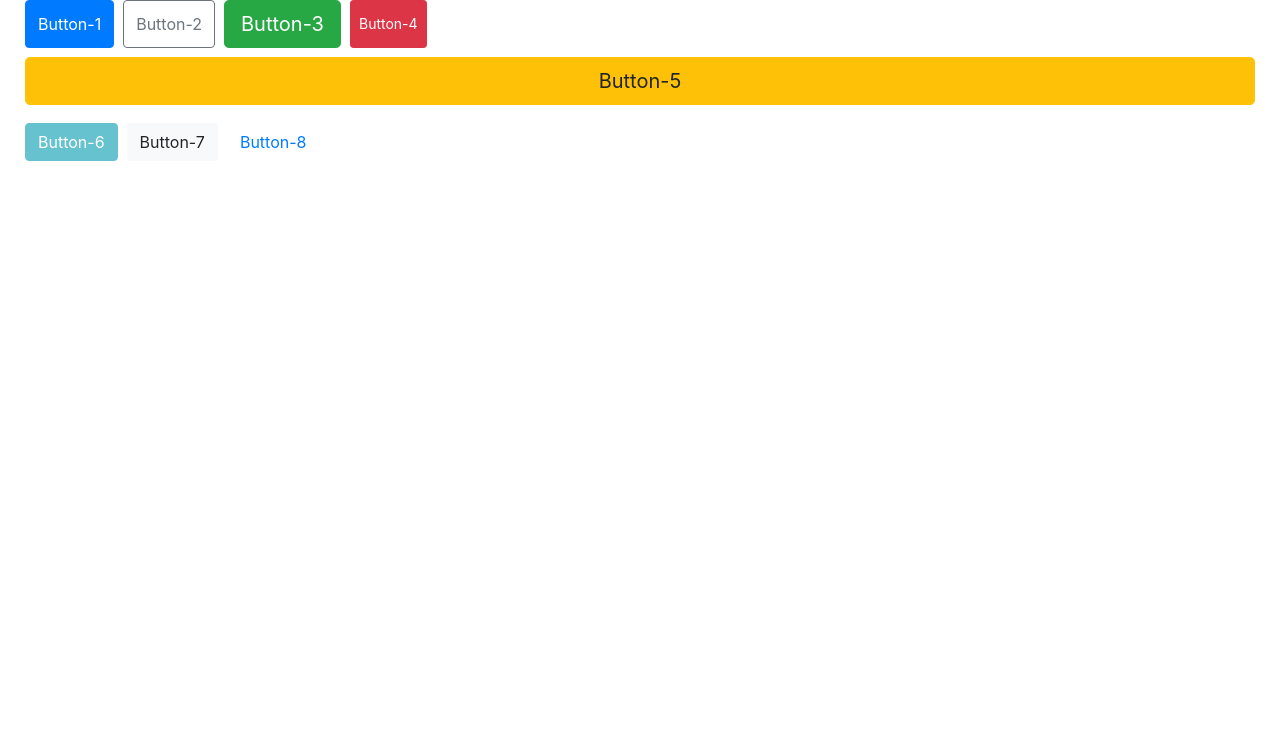
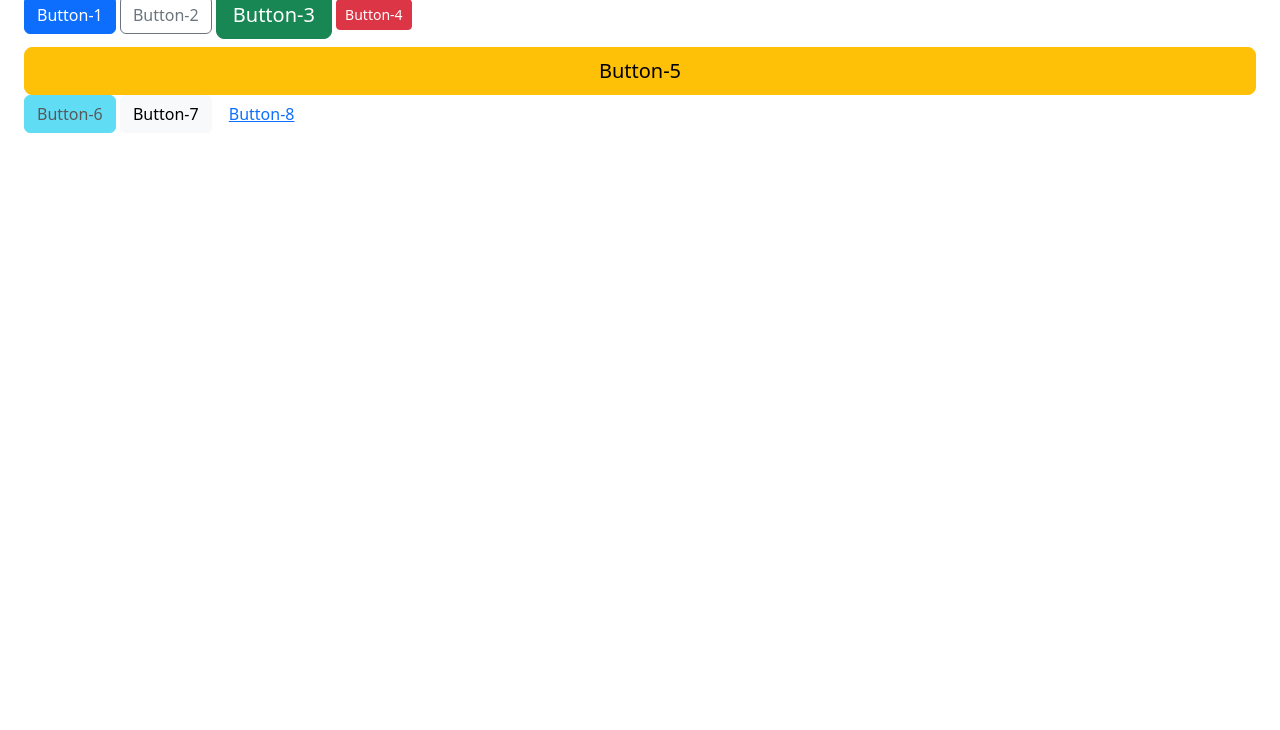
Before and after one commit to acciojob/bootstrap-buttons-zapshooter, a website: page main.html in a window 1280 px wide. Shown: the part 70-800 px from the top of the page. Drawn offline with nearby package versions, Linux system fonts and the light colour scheme.

Commit message:
created a submission

```diff
--- a/main.html
+++ b/main.html
@@ -1,40 +1,42 @@
 <!DOCTYPE html>
 <html lang="en">
 <head>
-  <meta charset="UTF-8">
-  <title>Bootstrap Buttons Assignment</title>
-  <meta name="viewport" content="width=device-width, initial-scale=1.0">
-  <!-- Bootstrap 4 CSS -->
-  <link rel="stylesheet" href="https://stackpath.bootstrapcdn.com/bootstrap/4.3.1/css/bootstrap.min.css">
-  <style>
-    body { padding: 25px; }
-    .btn-block-custom {
-      display: block;
-      width: 100%;
-      margin-top: 8px;
-      margin-bottom: 18px;
-    }
-    .button-row {
-      margin-bottom: 9px;
-      display: flex;
-      flex-wrap: wrap;
-      gap: 9px;
-    }
-  </style>
+  <meta charset="UTF-8" />
+  <meta name="viewport" content="width=device-width, initial-scale=1.0" />
+  <title>Bootstrap Buttons</title>
+  <!-- Bootstrap CSS CDN -->
+  <link
+    href="https://cdn.jsdelivr.net/npm/bootstrap@5.3.0/dist/css/bootstrap.min.css"
+    rel="stylesheet"
+  />
 </head>
-<body>
-  <h4 class="mb-3">Bootstrap Buttons</h4>
-  <div class="button-row">
+<body class="p-4">
+  <h4>Bootstrap Buttons</h4>
+  <!-- Button 1: Primary Button -->
   <button id="button-1" class="btn btn-primary">Button-1</button>
+
+  <!-- Button 2: Outline Secondary Button -->
   <button id="button-2" class="btn btn-outline-secondary">Button-2</button>
+
+  <!-- Button 3: Success Large Button -->
   <button id="button-3" class="btn btn-success btn-lg">Button-3</button>
+
+  <!-- Button 4: Danger Small Button -->
   <button id="button-4" class="btn btn-danger btn-sm">Button-4</button>
-  </div>
-  <button id="button-5" class="btn btn-warning btn-lg btn-block btn-block-custom">Button-5</button>
-  <div class="button-row">
+
+  <!-- Button 5: Warning Large Full-Width Button -->
+  <button id="button-5" class="btn btn-warning btn-lg w-100 mt-2">Button-5</button>
+
+  <!-- Button 6: Disabled Info Button -->
   <button id="button-6" class="btn btn-info" disabled>Button-6</button>
+
+  <!-- Button 7: Light Button -->
   <button id="button-7" class="btn btn-light">Button-7</button>
-    <a id="button-8" class="btn btn-link" href="#">Button-8</a>
-  </div>
+
+  <!-- Button 8: Link Button -->
+  <a id="button-8" href="#" class="btn btn-link">Button-8</a>
+
+  <!-- Bootstrap JavaScript (optional, only needed for some components) -->
+  <script src="https://cdn.jsdelivr.net/npm/bootstrap@5.3.0/dist/js/bootstrap.bundle.min.js"></script>
 </body>
 </html>
```
Lines whose indentation alone changed are shown as unchanged.
